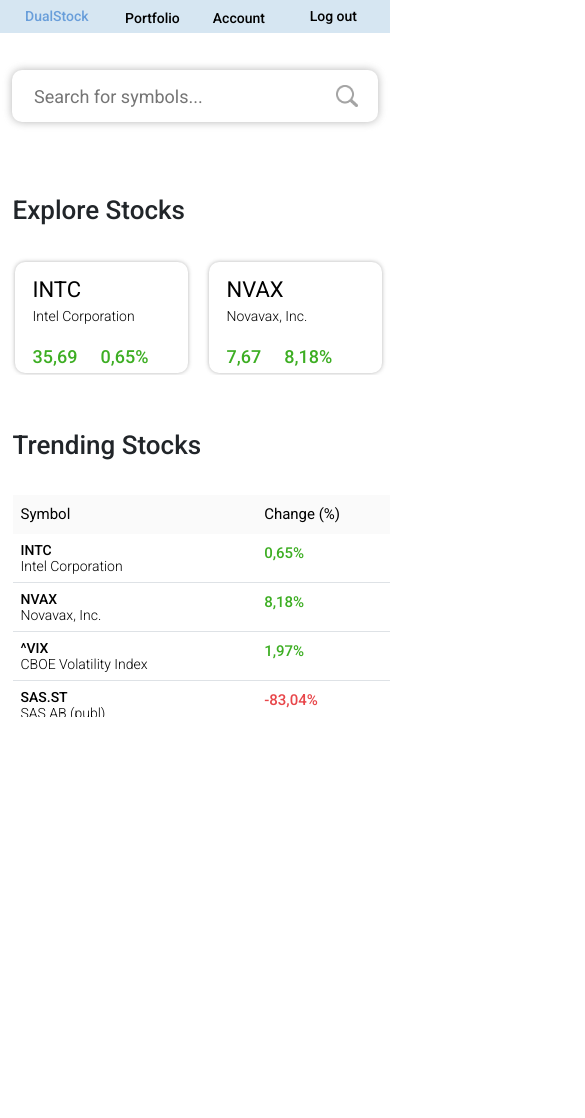
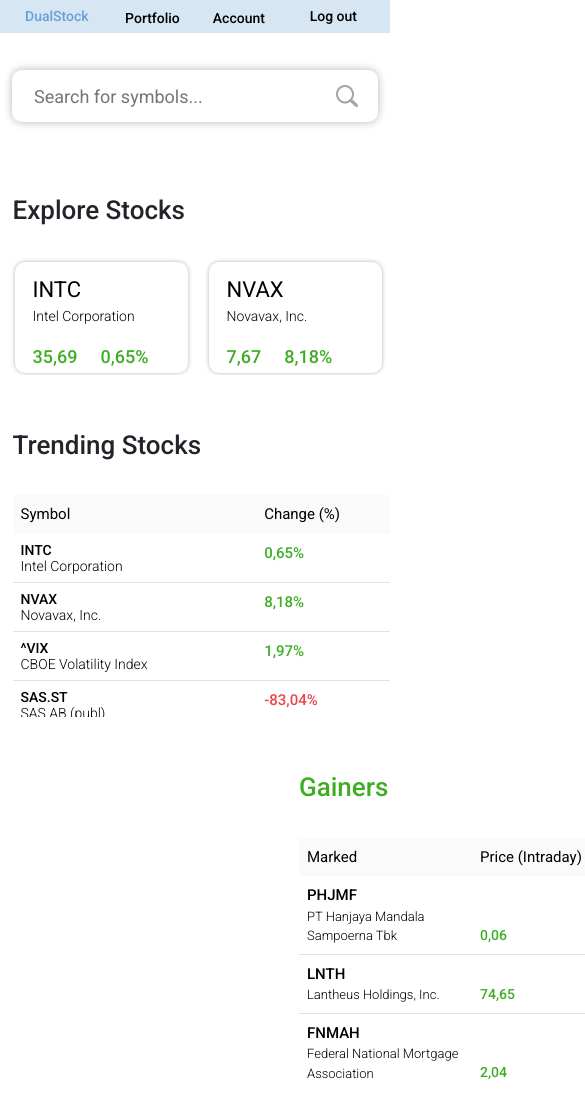
Before and after one commit to Louisshr/DualStock-frontend, a React (Create React App) app: page / in a window 390 px wide. Shown: the top 1118 px of the page, 585 px wide, since content can reach past the window. Before the commit the page ends 844 px from the top, so only its background shows below. Built offline with nearby package versions, Linux system fonts and the light colour scheme.

Commit message:
Table displaying stock gainers is completed. It is not responsive yet.

```diff
--- a/src/App.css
+++ b/src/App.css
@@ -232,7 +232,7 @@
   width: 181px;
 }
 
-.trendingStocks--text--default{
+.tableRow--text--default{
   font-family: 'Roboto', sans-serif;
   font-weight: 500;
   font-size: 15px;
@@ -268,7 +268,91 @@
 }
 
 
-/* -- EXPLORE STOCKS (width of page <= 1067px) -- */
+/* -- STOCK-GAINERS  -- */
+
+.gainerAndLoser--container{
+  margin-left: 299px;
+  display: flex;
+  margin-bottom: 100px;
+}
+
+.header--gainer{
+  margin-top: 55px;
+  color: #3DAE23;
+}
+
+.gainer--table{
+  width: 394px;
+  max-height: 249px;
+  margin-top: 34px;
+  overflow-y: auto;
+}
+
+.gainer--table--element{
+  table-layout: fixed;
+}
+
+#gainer--override--bootstrap .gainer--marked--th{
+  padding-right: 0;
+  width: 181px;
+}
+
+#gainer--override--bootstrap .gainer--price--th{
+  padding-left: 0;
+  padding-right: 0;
+  width: 119px;
+}
+
+#gainer--override--bootstrap .gainer--change--th{
+  padding-left: 0;
+  padding-right: 0;
+  width: 100%;
+}
+
+.test2{
+  position: absolute;
+  width: 112px;
+  word-wrap: break-word;
+  overflow-wrap: break-word;
+}
+
+gainer--cells{
+  width: inherit;
+}
+
+.gainer--marked--div{
+  position: relative;
+  display: flex;
+  flex-direction: column;
+  word-wrap: break-word;
+  overflow-wrap: break-word;
+  width: 100%;
+}
+
+#gainer--override--bootstrap .gainer--marked--longname{
+  position: relative;
+  font-family: 'Roboto', sans-serif;
+  font-weight: 300;
+  font-size: 13px;
+}
+
+#gainer--override--bootstrap .position--relative{
+  position: relative;
+}
+
+#gainer--override--bootstrap .gainer--price--td, #gainer--override--bootstrap .gainer--change--td{
+  position: relative;
+  padding-left: 0;
+  width: inherit;
+}
+
+#gainer--override--bootstrap .gainer--price--td--text, #gainer--override--bootstrap .gainer--change--td--text{
+  position: absolute;
+  bottom: 0;
+  padding: inherit;
+}
+
+/* -- RESPONSIVE -- */
 
 @media only screen and (max-width: 1430px){
   .exploreStocks--container, .trendingStocks--container{
--- /dev/null
+++ b/src/components/homepage/GainersLosersElement.jsx
@@ -0,0 +1,21 @@
+export default function GainersLosersElement(props){
+    // if rendering stock gainers; numbers will be green
+    // if rendering stock losers; numbers will be red
+    const performanceIndicatorColor = {'color': props.showStockGainers ? "#3DAE23" : "#E8464A"}
+    return(
+        <tr className='position--relative'>
+            <td className='gainer--cells'>
+                <div className='gainer--marked--div'>
+                    <p className='tableRow--text--default position--relative'>{props.stock.symbol}</p>
+                    <p className='gainer--marked--longname'>{props.stock.longName}</p>
+                </div>
+            </td>
+            <td className='gainer--price--td'>
+                <p style={performanceIndicatorColor} className='gainer--price--td--text'>{props.stock.value}</p>
+            </td>
+            <td className='gainer--change--td'>
+                <p style={performanceIndicatorColor} className='gainer--change--td--text'>{props.stock.changePercent}%</p>
+            </td>
+        </tr>
+    )
+}
--- a/src/components/homepage/Homepage.jsx
+++ b/src/components/homepage/Homepage.jsx
@@ -1,12 +1,15 @@
 import React from 'react';
 import Card from './Card';
 import data from './data.js';
+import gainerData from './gainerData.js';
 import Table from 'react-bootstrap/Table';
 import TrendingStocksElement from './TrendingStockElement';
+import GainersLosersElement from './GainersLosersElement';
 
 
 export default function Homepage(){
     const[stockData, setStockData] = React.useState(data)
+    const[stockGainerData, setStockGainerData] = React.useState(gainerData);
 
     const cardElements = stockData.trendingStocks.map(stock => {
         return(
@@ -16,9 +19,16 @@
 
     const trendingStocksElements = stockData.trendingStocks.map(stock => {
         return(
-            <TrendingStocksElement stock={stock}/>
+            <TrendingStocksElement key={stock.symbol} stock={stock}/>
         )
     })
+
+    const stockGainerElements = stockGainerData.stockGainers.map(stock => {
+        return(
+            <GainersLosersElement showStockGainers={true} stock={stock}/>
+        )
+    })
+
     return(
         <div>
             <div className='outer--input--container'>
@@ -57,6 +67,41 @@
                     </Table>
                 </div>
             </div>
+            <div className='gainerAndLoser--container'>
+                <div className='gainer--container'>
+                    <h1 className='header--default header--gainer'>Gainers</h1>
+                    <div id='gainer--override--bootstrap' className='gainer--table'>
+                        <Table hover responsive className='gainer--table--element'>
+                            <thead style={{border: "hidden"}}>
+                                <tr style={{backgroundColor: "rgba(164, 164, 164, 0.05)"}}>
+                                    <th style={{backgroundColor: 'transparent'}} className='table--header--default gainer--marked--th'>Marked</th>
+                                    <th style={{backgroundColor: 'transparent', whiteSpace: 'nowrap'}} className='table--header--default gainer--price--th'>Price (Intraday)</th>
+                                    <th style={{backgroundColor: 'transparent', whiteSpace: 'nowrap'}} className='table--header--default gainer--change--th'>Change (%)</th>
+                                </tr>
+                            </thead>
+                            <tbody>
+                                {stockGainerElements}
+                            </tbody>
+                        </Table>
+                    </div>
+                </div>
+            </div>
         </div>
     )
 }
+/*
+<tr className='position--relative'>
+                                    <td className='gainer--cells'>
+                                        <div className='gainer--marked--div'>
+                                            <p className='tableRow--text--default position--relative'>AAPL</p>
+                                            <p className='gainer--marked--longname'>lorem ipsum apple</p>
+                                        </div>
+                                    </td>
+                                    <td className='gainer--price--td'>
+                                        <p className='gainer--price--td--text'>4,09</p>
+                                    </td>
+                                    <td className='gainer--change--td'>
+                                        <p className='gainer--change--td--text'>4,09</p>
+                                    </td>
+                                </tr>
+*/
--- a/src/components/homepage/TrendingStockElement.jsx
+++ b/src/components/homepage/TrendingStockElement.jsx
@@ -13,16 +13,16 @@
 
     return(
         <tr>
-            <td className="trendingStocks--text--default" style={{whiteSpace: 'nowrap'}}>
+            <td className="tableRow--text--default" style={{whiteSpace: 'nowrap'}}>
                 <div className="trendingStocks--symbol--minimized">
                     <p className="trendingStocks--symbol--minimized--symbol">{props.stock.symbol}</p>
                     <p className="trendingStocks--symbol--minimized--symbol trendingStocks--minimized--name trendingStocks--minimized--display">{props.stock.longName}</p>
                 </div>
             </td>
             <td className="trendingStocks--text--style">{props.stock.longName}</td>
-            {valueOK && <td className="trendingStocks--text--default trendingStocks--price--display" style={defaultStyles}>{props.stock.value}</td>}
-            {changeOK && <td className="trendingStocks--text--default trendingsStocks--change--display" style={defaultStyles}>{props.stock.change}</td>}
-            {changePercentOK && <td className="trendingStocks--text--default" style={defaultStyles}>{props.stock.changePercent}%</td>}
+            {valueOK && <td className="tableRow--text--default trendingStocks--price--display" style={defaultStyles}>{props.stock.value}</td>}
+            {changeOK && <td className="tableRow--text--default trendingsStocks--change--display" style={defaultStyles}>{props.stock.change}</td>}
+            {changePercentOK && <td className="tableRow--text--default" style={defaultStyles}>{props.stock.changePercent}%</td>}
         </tr>
     )
 }
@@ -43,5 +43,3 @@
     }
     return false;
 }
-
-/*<td className="trendingStocks--text--default">{props.stock.symbol}</td> */
--- a/src/components/homepage/data.js
+++ b/src/components/homepage/data.js
@@ -30,5 +30,4 @@
 		}
 	]
 }
-
 export default data;
--- /dev/null
+++ b/src/components/homepage/gainerData.js
@@ -0,0 +1,76 @@
+let gainerData = {
+	"stockGainers": [
+		{
+			"symbol": "PHJMF",
+			"longName": "PT Hanjaya Mandala Sampoerna Tbk",
+			"value": "0,06",
+			"change": "0,01",
+			"changePercent": "14,00"
+		},
+		{
+			"symbol": "LNTH",
+			"longName": "Lantheus Holdings, Inc.",
+			"value": "74,65",
+			"change": "7,00",
+			"changePercent": "10,35"
+		},
+		{
+			"symbol": "FNMAH",
+			"longName": "Federal National Mortgage Association",
+			"value": "2,04",
+			"change": "0,14",
+			"changePercent": "7,37"
+		},
+		{
+			"symbol": "OTGLY",
+			"longName": "CD Projekt S.A.",
+			"value": "7,27",
+			"change": "0,49",
+			"changePercent": "7,31"
+		},
+		{
+			"symbol": "RLLCF",
+			"longName": "Rolls-Royce Holdings plc",
+			"value": "0,01",
+			"change": "0,00",
+			"changePercent": "7,14"
+		},
+		{
+			"symbol": "HMY",
+			"longName": "Harmony Gold Mining Company Limited",
+			"value": "3,76",
+			"change": "0,22",
+			"changePercent": "6,21"
+		},
+		{
+			"symbol": "PSNY",
+			"longName": "Polestar Automotive Holding UK PLC",
+			"value": "2,79",
+			"change": "0,16",
+			"changePercent": "6,08"
+		},
+		{
+			"symbol": "CXMSF",
+			"longName": "CEMEX, S.A.B. de C.V.",
+			"value": "0,64",
+			"change": "0,03",
+			"changePercent": "5,34"
+		},
+		{
+			"symbol": "DNLI",
+			"longName": "Denali Therapeutics Inc.",
+			"value": "20,75",
+			"change": "0,96",
+			"changePercent": "4,85"
+		},
+		{
+			"symbol": "APLS",
+			"longName": "Apellis Pharmaceuticals, Inc.",
+			"value": "38,94",
+			"change": "1,80",
+			"changePercent": "4,83"
+		}
+	]
+}
+
+export default gainerData;
```
Lines whose indentation alone changed are shown as unchanged.
